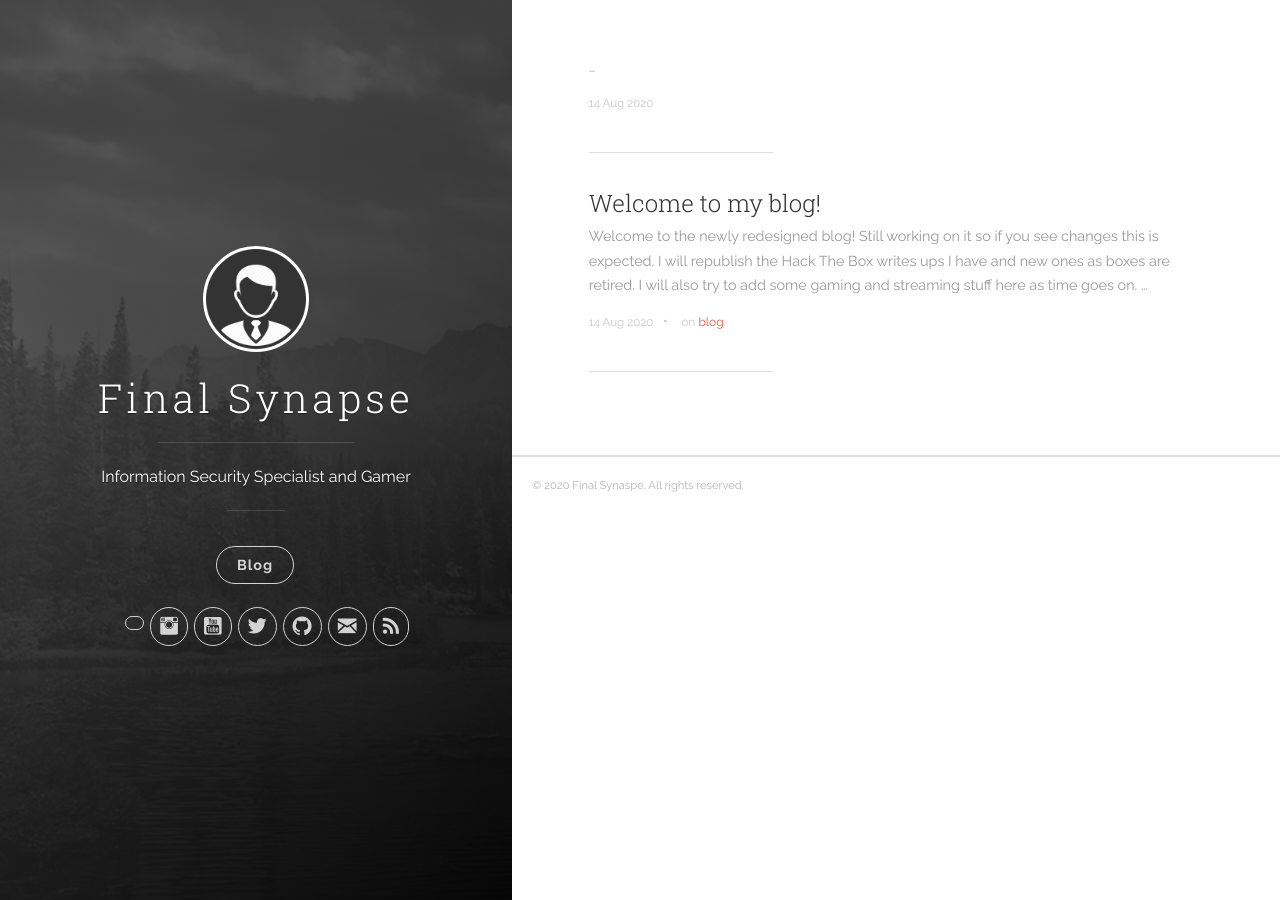
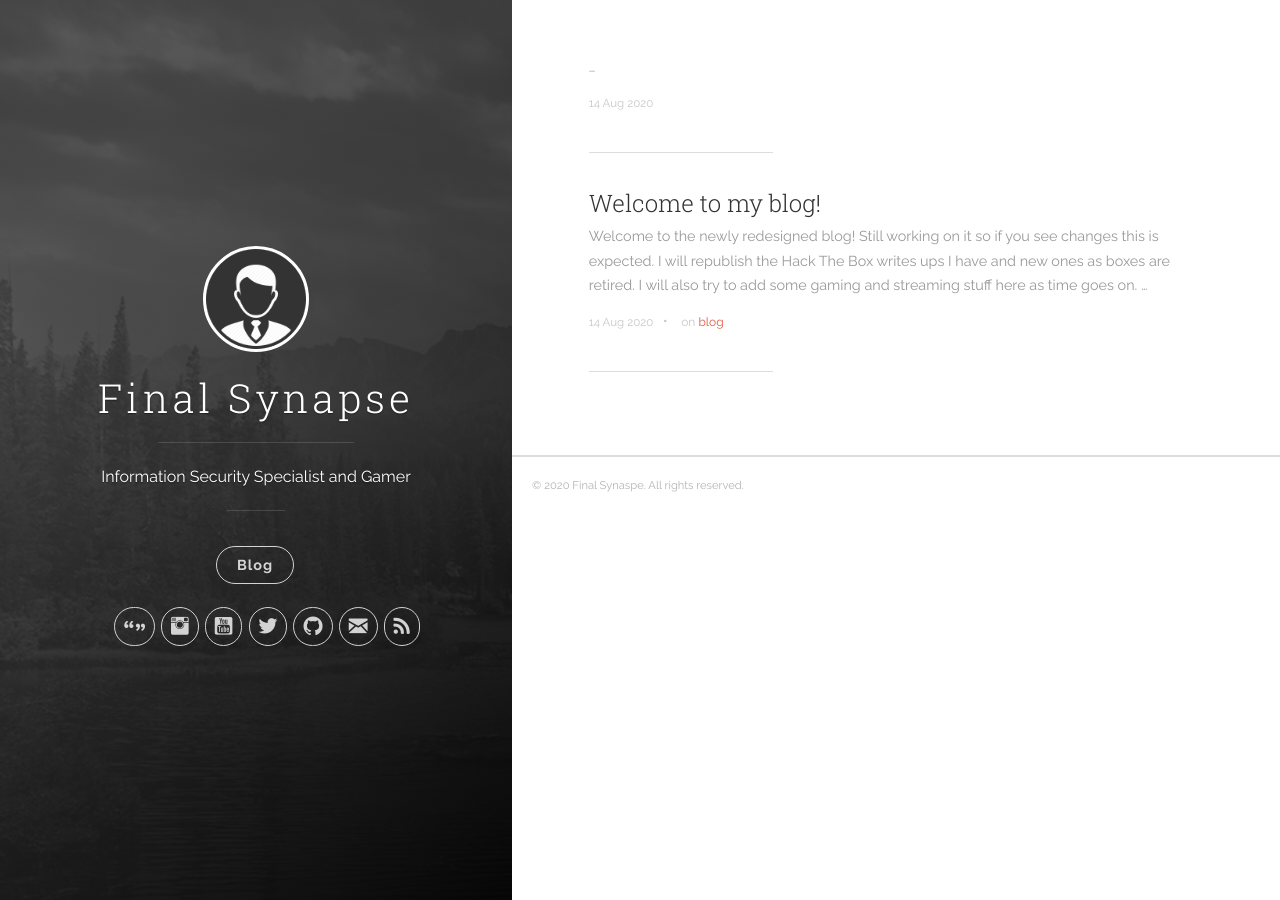
Before and after one commit to FinalSynapse/FinalSynapse.github.io, a Jekyll site: the page built from index.html, in a window 1280 px wide. Built offline with Jekyll 4.4.1, drawn with Linux system fonts in a browser that asks for light colours; the list of posts is cut into pages by our own code.

Commit message:
Fixed Twitch Button

```diff
--- a/_includes/header.html
+++ b/_includes/header.html
@@ -31,7 +31,7 @@
                 <!-- Twitch -->
                 <li class="navigation__item">
                   <a href="http://twitch.com/{{ site.author.twitch_username }}" title="{{ site.author.twitch_username }} on Twitch" target="_blank">
-                    <i class="icon icon-social-twitch"></i>
+                    <i class="icon icon-quote"></i>
                     <span class="label">Twitch</span>
                   </a>
                 </li>
```
